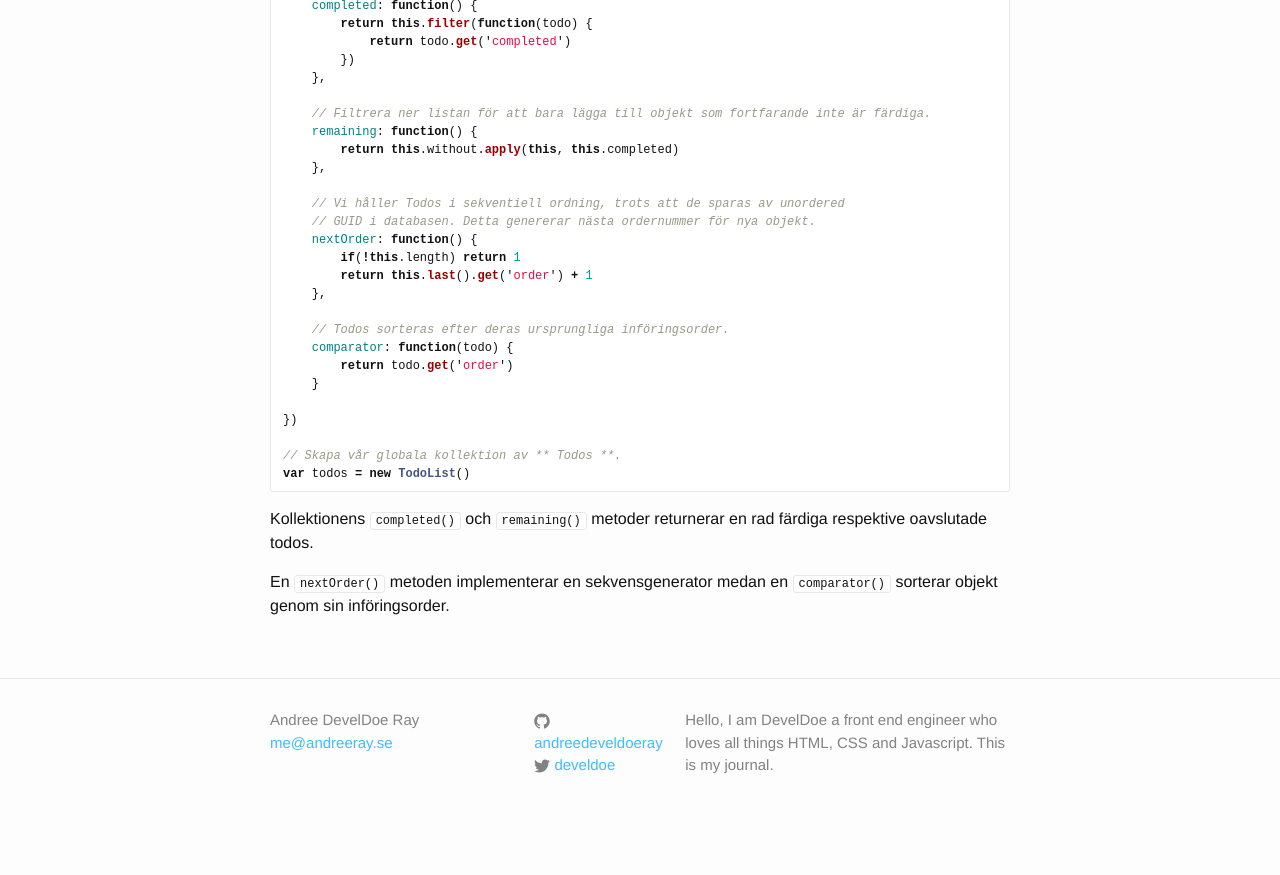
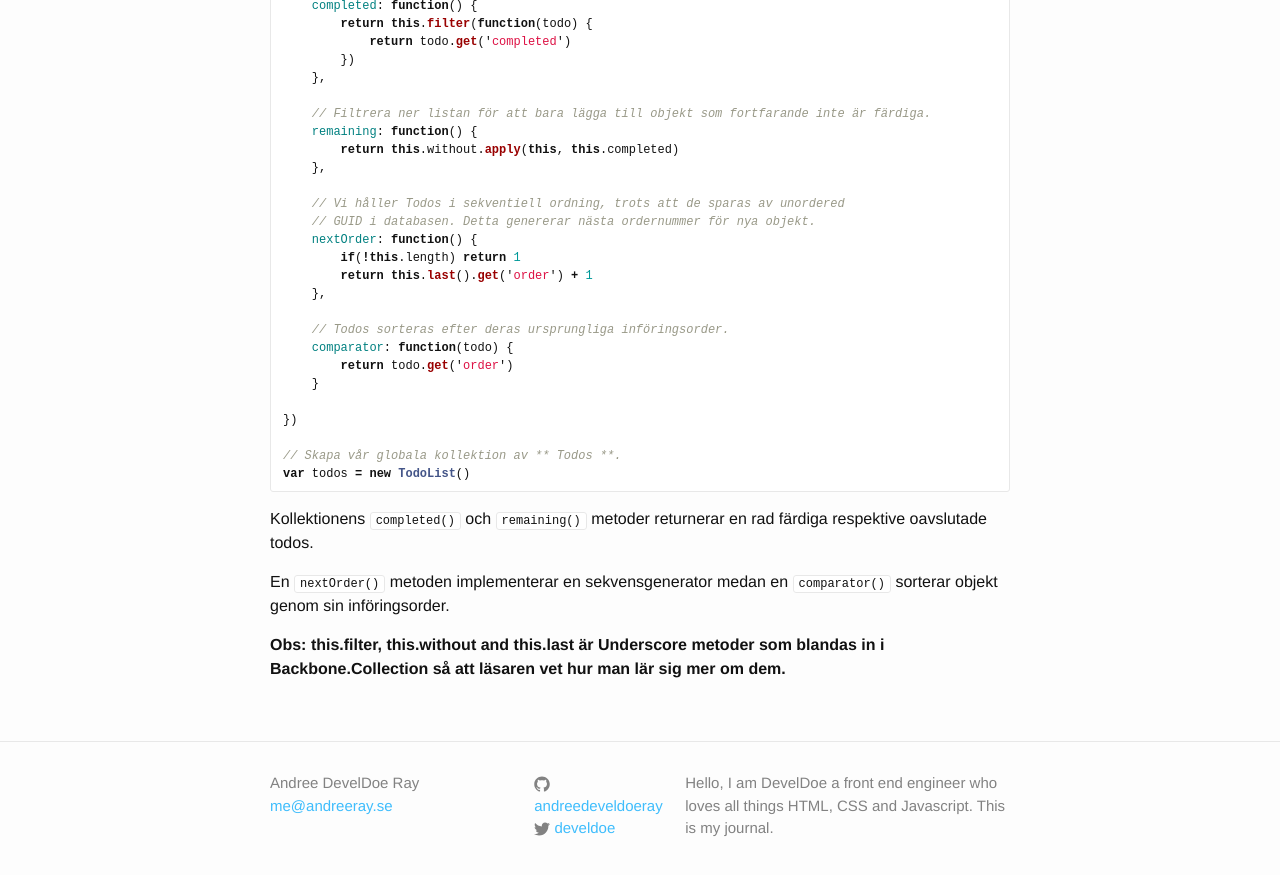
Before and after one commit to develdoe/develdoe.github.io, a Jekyll site: the page built from _posts/2017-11-14-backbone-todos-app.md, in a window 1280 px wide and 900 px high, scrolled down 4298 px. Shown: the top 875 px of the window. Built offline with Jekyll 4.4.1, drawn with Linux system fonts in a browser that asks for light colours; before the commit the page ends 5135 px from its top, so only the background shows below that.

Commit message:
Update 2017-11-14-backbone-todos-app.md

```diff
--- a/_posts/2017-11-14-backbone-todos-app.md
+++ b/_posts/2017-11-14-backbone-todos-app.md
@@ -225,3 +225,5 @@ var todos = new TodoList()
 Kollektionens `completed()` och `remaining()` metoder returnerar en rad färdiga respektive oavslutade todos.
 
 En `nextOrder()` metoden implementerar en sekvensgenerator medan en `comparator()` sorterar objekt genom sin införingsorder.
+
+**Obs: this.filter, this.without and this.last är Underscore metoder som blandas in i Backbone.Collection så att läsaren vet hur man lär sig mer om dem.**
```
